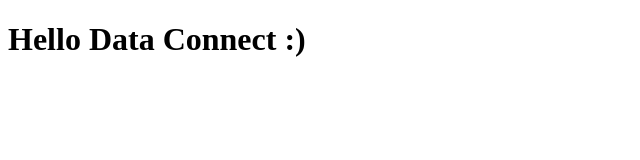
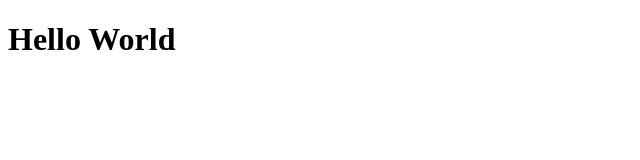
Before and after one commit to loontan/custom-domain, a plain HTML site: page index.html in a window 1280 px wide. Shown: the whole page, without its empty margins (0-640 px from the left). Drawn offline with Linux system fonts and the light colour scheme.

Commit message:
Update index.html

```diff
--- a/index.html
+++ b/index.html
@@ -4,6 +4,6 @@
     <title>This is my test site</title>
   </head>
   <body>
-    <h1>Hello Data Connect :)</h1>
+    <h1>Hello World</h1>
   </body>
 </html>
```
